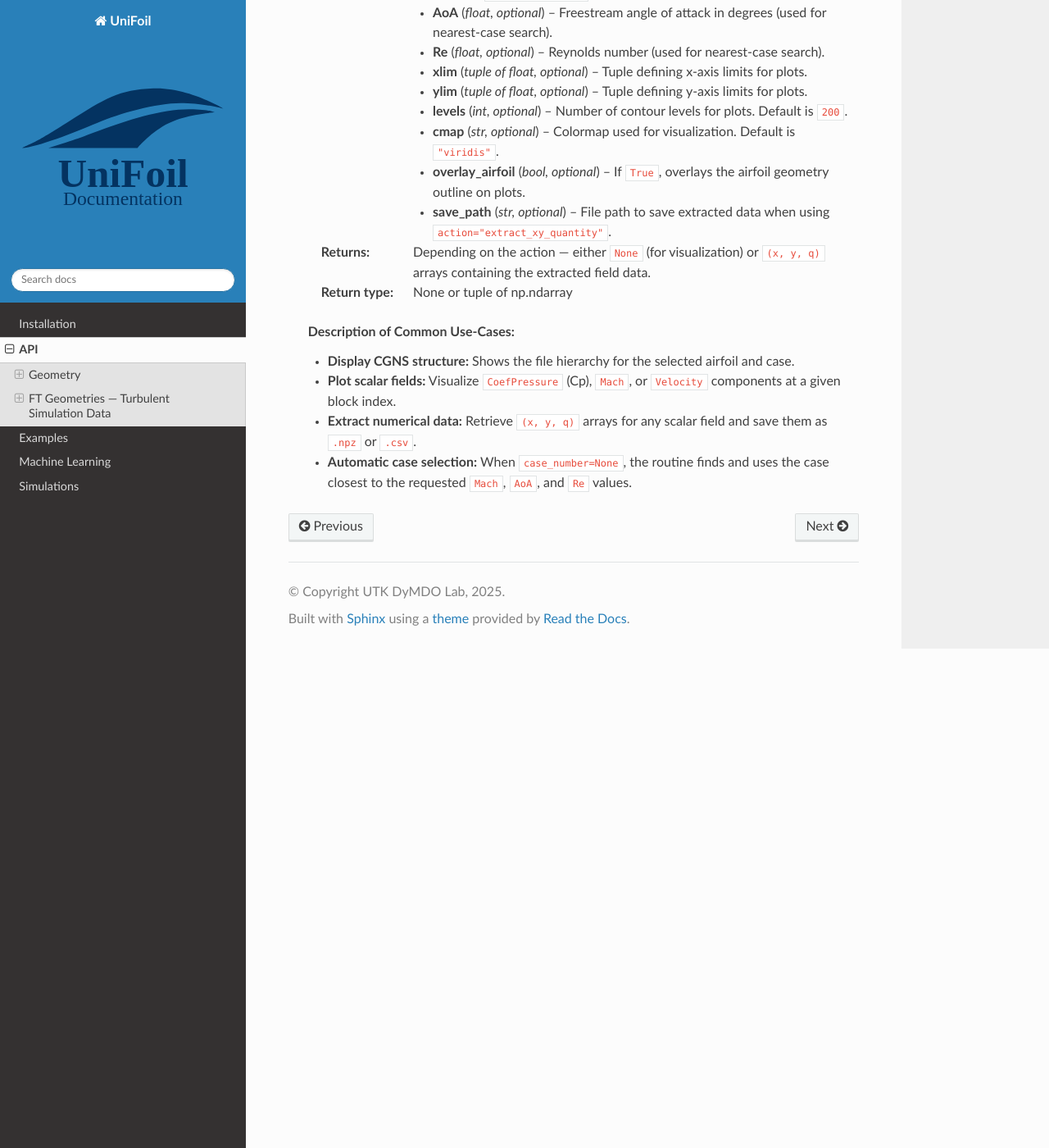
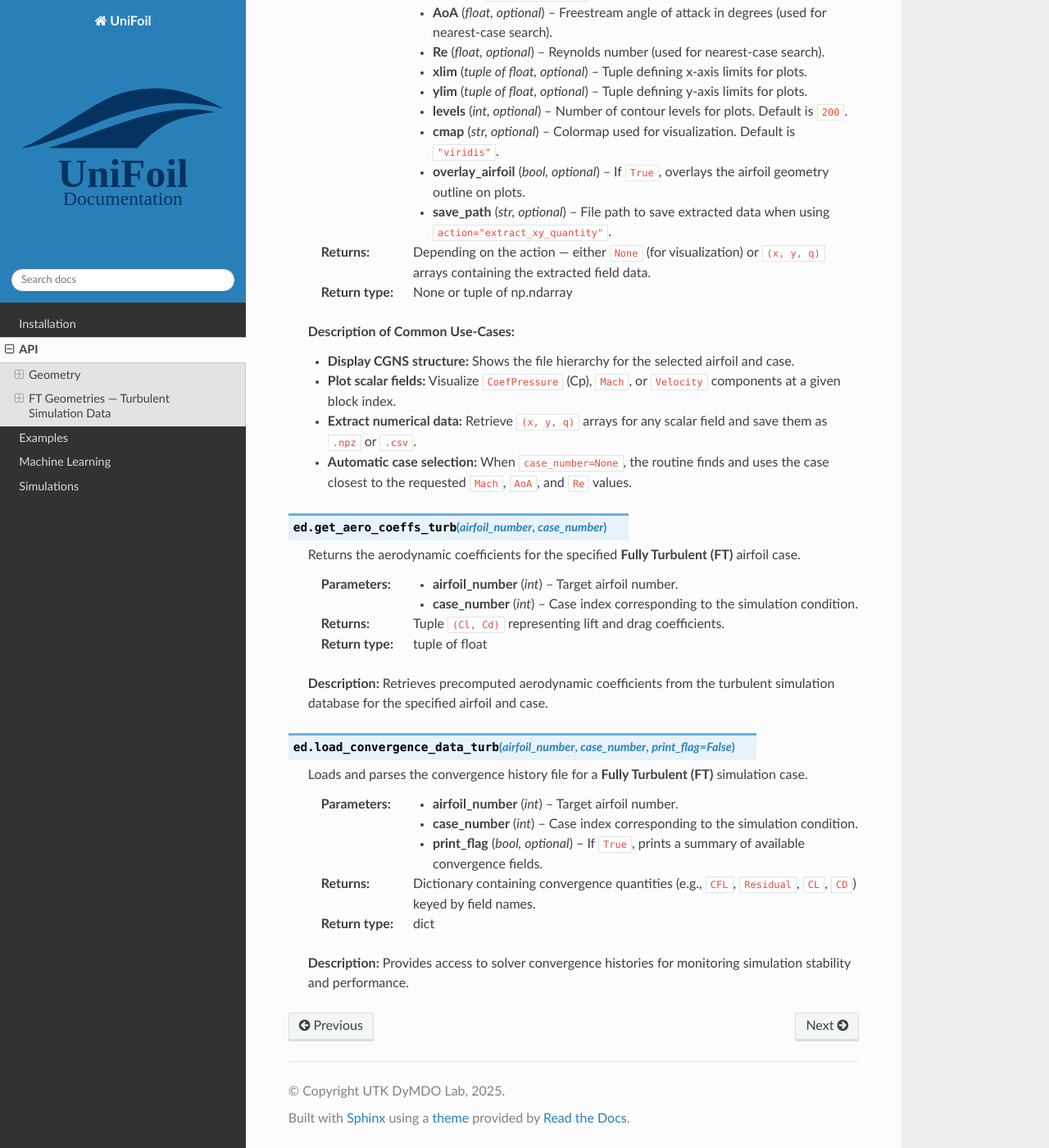
Before and after one commit to BenjaminMelanson/unifoilDocs, a Sphinx documentation site: the page built from docs/source/api.rst, in a window 1280 px wide and 1400 px high, scrolled down 2035 px. Shown: the whole window at 82% size. Built offline with Sphinx 7.4.7 and the Read the Docs theme 3.1.0, drawn with Linux system fonts in a browser that asks for light colours.

Commit message:
Update api.rst

```diff
--- a/docs/source/api.rst
+++ b/docs/source/api.rst
@@ -114,3 +114,35 @@ All operations under this section are handled through the method :py:meth:`Extra
 
    - **Automatic case selection:**
      When ``case_number=None``, the routine finds and uses the case closest to the requested ``Mach``, ``AoA``, and ``Re`` values.
+
+
+.. py:method:: ed.get_aero_coeffs_turb(airfoil_number, case_number)
+
+   Returns the aerodynamic coefficients for the specified **Fully Turbulent (FT)** airfoil case.
+
+   :param airfoil_number: Target airfoil number.
+   :type airfoil_number: int
+   :param case_number: Case index corresponding to the simulation condition.
+   :type case_number: int
+   :return: Tuple ``(Cl, Cd)`` representing lift and drag coefficients.
+   :rtype: tuple of float
+
+   **Description:**
+   Retrieves precomputed aerodynamic coefficients from the turbulent simulation database for the specified airfoil and case.
+
+
+.. py:method:: ed.load_convergence_data_turb(airfoil_number, case_number, print_flag=False)
+
+   Loads and parses the convergence history file for a **Fully Turbulent (FT)** simulation case.
+
+   :param airfoil_number: Target airfoil number.
+   :type airfoil_number: int
+   :param case_number: Case index corresponding to the simulation condition.
+   :type case_number: int
+   :param print_flag: If ``True``, prints a summary of available convergence fields.
+   :type print_flag: bool, optional
+   :return: Dictionary containing convergence quantities (e.g., ``CFL``, ``Residual``, ``CL``, ``CD``) keyed by field names.
+   :rtype: dict
+
+   **Description:**
+   Provides access to solver convergence histories for monitoring simulation stability and performance.
```
